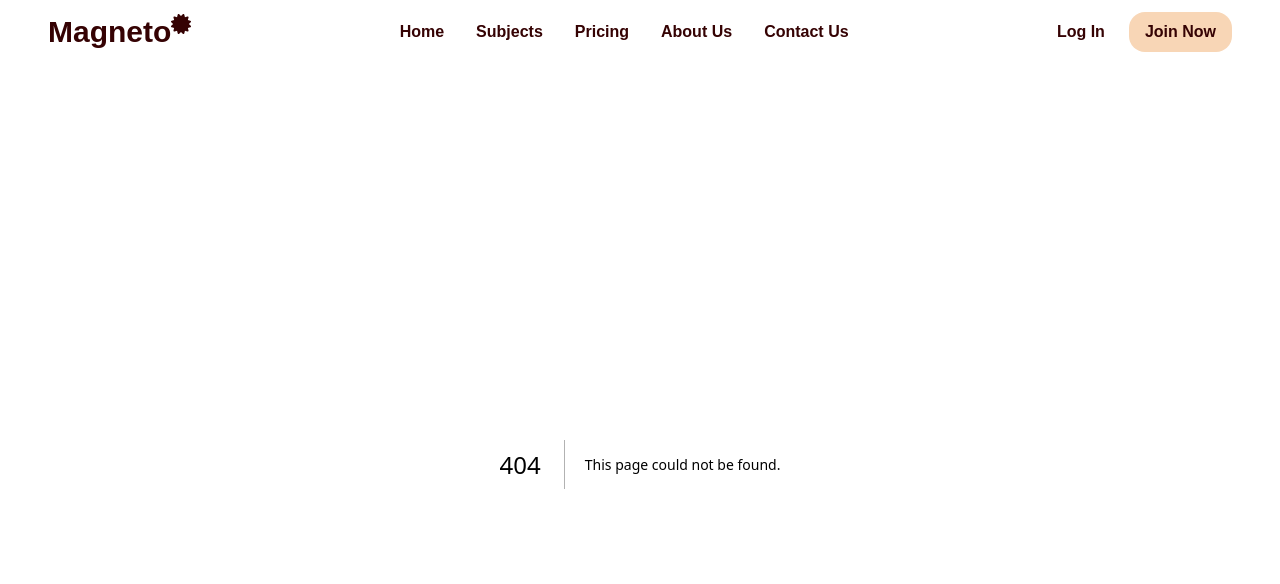
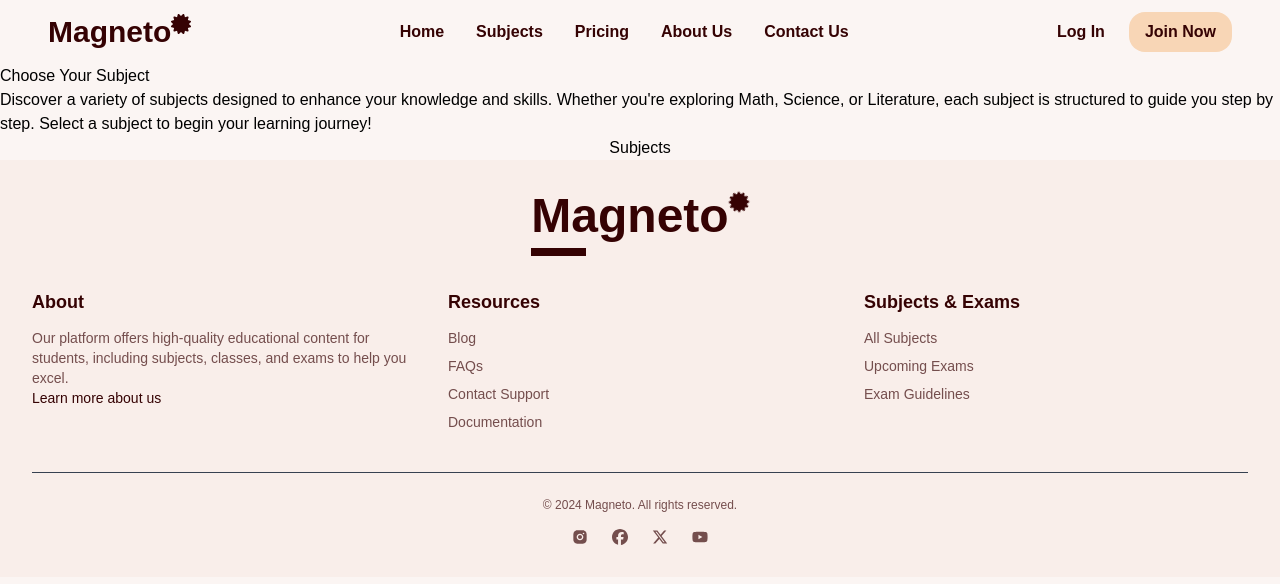
Before and after one commit to geofrey254/magneto-frontend, a Next.js app: page /subjects in a window 1280 px wide. Before the commit this address had no page. Shown: the top 584 px of the page. Built offline with nearby package versions, Linux system fonts and the light colour scheme.

Commit message:
Create FAQS page and fixed some few things

```diff
--- a/app/layout.tsx
+++ b/app/layout.tsx
@@ -1,6 +1,7 @@
 import type { Metadata } from "next";
 import "./globals.css";
 import Navbar from "@/components/Navbar";
+import Footer from "@/components/Footer";
 
 export const metadata: Metadata = {
   title: "Magneto - Unlock Learning, One Day at a Time",
@@ -18,6 +19,7 @@ export default function RootLayout({
       <body className="font-Poppins font-medium">
         <Navbar />
         {children}
+        <Footer />
       </body>
     </html>
   );
--- a/app/page.tsx
+++ b/app/page.tsx
@@ -14,8 +14,8 @@ export default function Home() {
       <Categories />
       <Why />
       <Pricing />
+      <Download />
       <Accordion />
-      <Download />
     </main>
   );
 }
--- /dev/null
+++ b/app/subjects/Subjects.tsx
@@ -0,0 +1,7 @@
+import React from "react";
+
+function Subjects() {
+  return <div>Subjects</div>;
+}
+
+export default Subjects;
--- /dev/null
+++ b/app/subjects/page.tsx
@@ -0,0 +1,21 @@
+import React from "react";
+import Subjects from "./Subjects";
+
+function page() {
+  return (
+    <section className="w-full flex flex-col justify-center items-center">
+      <div>
+        <h3>Choose Your Subject</h3>
+        <p>
+          Discover a variety of subjects designed to enhance your knowledge and
+          skills. Whether you're exploring Math, Science, or Literature, each
+          subject is structured to guide you step by step. Select a subject to
+          begin your learning journey!
+        </p>
+      </div>
+      <Subjects />
+    </section>
+  );
+}
+
+export default page;
--- a/components/Accordion.tsx
+++ b/components/Accordion.tsx
@@ -1,7 +1,100 @@
-import React from "react";
+"use client";
+import React, { useState } from "react";
 
-function Accordion() {
-  return <section className="arc w-full p-8"></section>;
+function FAQ() {
+  const [openQuestion, setOpenQuestion] = useState(null);
+
+  const toggleQuestion = (index) => {
+    setOpenQuestion(openQuestion === index ? null : index);
+  };
+
+  const faqData = [
+    {
+      question: "What subjects are offered?",
+      answer:
+        "We offer a wide range of subjects including Mathematics, Science, History, Literature, and many more.",
+    },
+    {
+      question: "How do I access my class content?",
+      answer:
+        "Once you log in, navigate to the 'Classes' section, choose your class, and select the chapter you want to study.",
+    },
+    {
+      question: "How do I submit exams?",
+      answer:
+        "You can download the exam in PDF format, complete it, and upload your scanned answers for grading.",
+    },
+    {
+      question: "How does pricing work?",
+      answer:
+        "Our pricing is based on the period you enroll in. Payments can be made securely via M-Pesa.",
+    },
+    {
+      question: "What is the payment method?",
+      answer:
+        "We accept payments through M-Pesa. After selecting your courses, you will be guided through the payment process.",
+    },
+  ];
+
+  return (
+    <section className="bg-[#350203] w-full py-12">
+      <div className="container mx-auto px-4 max-w-screen-lg">
+        <h2 className="text-4xl font-bold text-center mb-8 text-[#f8d6b6]">
+          Frequently Asked Questions
+        </h2>
+
+        <div className="space-y-4">
+          {faqData.map((faq, index) => (
+            <div key={index} className="border-b border-gray-600 pb-4">
+              <button
+                onClick={() => toggleQuestion(index)}
+                className="w-full text-left flex justify-between items-center text-lg font-medium text-[#f8d6b6] hover:text-gray-300"
+              >
+                {faq.question}
+                <span>
+                  {openQuestion === index ? (
+                    <svg
+                      xmlns="http://www.w3.org/2000/svg"
+                      fill="none"
+                      viewBox="0 0 24 24"
+                      strokeWidth={2}
+                      stroke="currentColor"
+                      className="w-6 h-6 text-[#f8d6b6]"
+                    >
+                      <path
+                        strokeLinecap="round"
+                        strokeLinejoin="round"
+                        d="M18 12H6"
+                      />
+                    </svg>
+                  ) : (
+                    <svg
+                      xmlns="http://www.w3.org/2000/svg"
+                      fill="none"
+                      viewBox="0 0 24 24"
+                      strokeWidth={2}
+                      stroke="currentColor"
+                      className="w-6 h-6 text-[#f8d6b6]"
+                    >
+                      <path
+                        strokeLinecap="round"
+                        strokeLinejoin="round"
+                        d="M12 6v12m6-6H6"
+                      />
+                    </svg>
+                  )}
+                </span>
+              </button>
+
+              {openQuestion === index && (
+                <p className="mt-4 text-gray-300">{faq.answer}</p>
+              )}
+            </div>
+          ))}
+        </div>
+      </div>
+    </section>
+  );
 }
 
-export default Accordion;
+export default FAQ;
--- a/components/Download.tsx
+++ b/components/Download.tsx
@@ -4,7 +4,7 @@ import Link from "next/link";
 
 function Download() {
   return (
-    <section className="w-full download px-4 md:p-8 flex justify-center items-center text-[#350203]">
+    <section className="w-full px-4 py-4 md:py-14 md:px-8 flex justify-center items-center text-[#350203]">
       <div className="container flex flex-col justify-center items-center">
         <div className="flex flex-col text-center gap-3">
           <h3 className="text-lg">Ready to start ?</h3>
@@ -19,7 +19,7 @@ function Download() {
               width={300}
               height={150}
               alt="google play"
-              className="w-32 md:w-72"
+              className="w-32 md:w-62 lg:w-64"
             />
           </Link>
           <Link href="#">
@@ -28,7 +28,7 @@ function Download() {
               width={300}
               height={150}
               alt="App Store"
-              className="w-28 md:w-64"
+              className="w-28 md:w-54 lg:w-56"
             />
           </Link>
         </div>
--- a/components/Footer.tsx
+++ b/components/Footer.tsx
@@ -1,7 +1,149 @@
 import React from "react";
+import { FaCertificate } from "react-icons/fa6"; // Importing FontAwesome icon for certificate symbol
+import Link from "next/link";
+
+import { RiInstagramFill } from "react-icons/ri";
+import { FaFacebook } from "react-icons/fa6";
+import { FaXTwitter } from "react-icons/fa6";
+import { FaYoutube } from "react-icons/fa";
 
 function Footer() {
-  return <footer></footer>;
+  return (
+    <footer className="w-full bg-[#f9eeea] flex justify-center items-center p-8">
+      <div className="container flex flex-col md:items-center">
+        <div className="mb-8">
+          <h4 className="font-bold text-4xl md:text-5xl text-[#350203] flex">
+            Magneto <FaCertificate className="text-[#350203] cert" size={20} />
+          </h4>
+          <div className="border-4 border-[#350203] w-1/6 md:w-1/4 mt-2"></div>
+        </div>
+        <div className="container text-[#350203] grid grid-cols-1 md:grid-cols-3 mx-auto gap-8  text-sm">
+          {/* About Section */}
+          <div>
+            <h3 className="font-bold mb-3 md:text-lg">About</h3>
+            <p className="text-[#350203ad]">
+              Our platform offers high-quality educational content for students,
+              including subjects, classes, and exams to help you excel.
+            </p>
+            <Link href="/about" className="text-[#350203] hover:underline">
+              Learn more about us
+            </Link>
+          </div>
+
+          {/* Resources Section */}
+          <div>
+            <h3 className="font-bold mb-3 md:text-lg">Resources</h3>
+            <ul>
+              <li className="mb-2">
+                <Link
+                  href="/blog"
+                  className="text-[#350203ad] hover:text-white"
+                >
+                  Blog
+                </Link>
+              </li>
+              <li className="mb-2">
+                <Link href="/faq" className="text-[#350203ad] hover:text-white">
+                  FAQs
+                </Link>
+              </li>
+              <li className="mb-2">
+                <Link
+                  href="/contact"
+                  className="text-[#350203ad] hover:text-white"
+                >
+                  Contact Support
+                </Link>
+              </li>
+              <li>
+                <Link
+                  href="/docs"
+                  className="text-[#350203ad] hover:text-white"
+                >
+                  Documentation
+                </Link>
+              </li>
+            </ul>
+          </div>
+
+          {/* Subjects & Exams Section */}
+          <div>
+            <h3 className="font-bold mb-3 md:text-lg">Subjects & Exams</h3>
+            <ul>
+              <li className="mb-2">
+                <Link
+                  href="/subjects"
+                  className="text-[#350203ad] hover:text-white"
+                >
+                  All Subjects
+                </Link>
+              </li>
+              <li className="mb-2">
+                <Link
+                  href="/exams"
+                  className="text-[#350203ad] hover:text-white"
+                >
+                  Upcoming Exams
+                </Link>
+              </li>
+              <li className="mb-2">
+                <Link
+                  href="/guidelines"
+                  className="text-[#350203ad] hover:text-white"
+                >
+                  Exam Guidelines
+                </Link>
+              </li>
+            </ul>
+          </div>
+        </div>
+        {/* Legal and Social Links */}
+        <div className="container mx-auto mt-10 text-center border-t border-gray-700 pt-6">
+          <p className="text-[#350203ad] text-xs">
+            &copy; {new Date().getFullYear()} Magneto. All rights reserved.
+          </p>
+          <ul className="flex justify-center space-x-6 mt-4">
+            <li>
+              <Link
+                href="https://facebook.com"
+                className="text-[#350203ad]"
+                aria-label="Facebook"
+              >
+                <RiInstagramFill />
+              </Link>
+            </li>
+            <li>
+              <Link
+                href="https://twitter.com"
+                className="text-[#350203ad] "
+                aria-label="Twitter"
+              >
+                <FaFacebook />
+              </Link>
+            </li>
+            <li>
+              <Link
+                href="https://twitter.com"
+                className="text-[#350203ad] "
+                aria-label="Twitter"
+              >
+                <FaXTwitter />
+              </Link>
+            </li>
+            <li>
+              <Link
+                href="https://twitter.com"
+                className="text-[#350203ad] "
+                aria-label="Twitter"
+              >
+                <FaYoutube />
+              </Link>
+            </li>
+          </ul>
+        </div>
+      </div>
+    </footer>
+  );
 }
 
 export default Footer;
--- a/components/Navbar.tsx
+++ b/components/Navbar.tsx
@@ -36,10 +36,10 @@ function Navbar() {
           <ul className="flex gap-8 2xl:gap-12 items-center text-[#350203] font-bold">
             {/* Links for various sections of the website */}
             <li>
-              <Link href="#">Home</Link>
+              <Link href="/">Home</Link>
             </li>
             <li>
-              <Link href="#">Subjects</Link>
+              <Link href="/subjects">Subjects</Link>
             </li>
             <li>
               <Link href="#">Pricing</Link>
```
